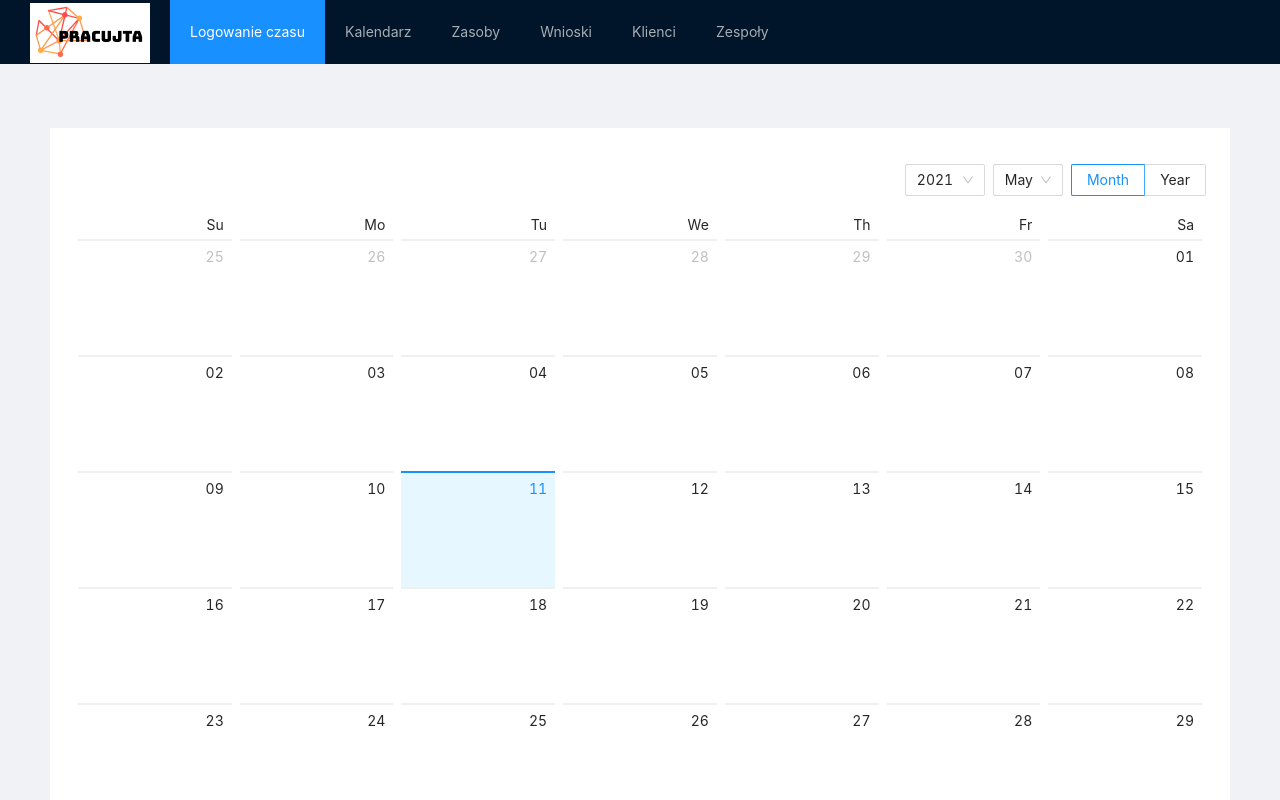
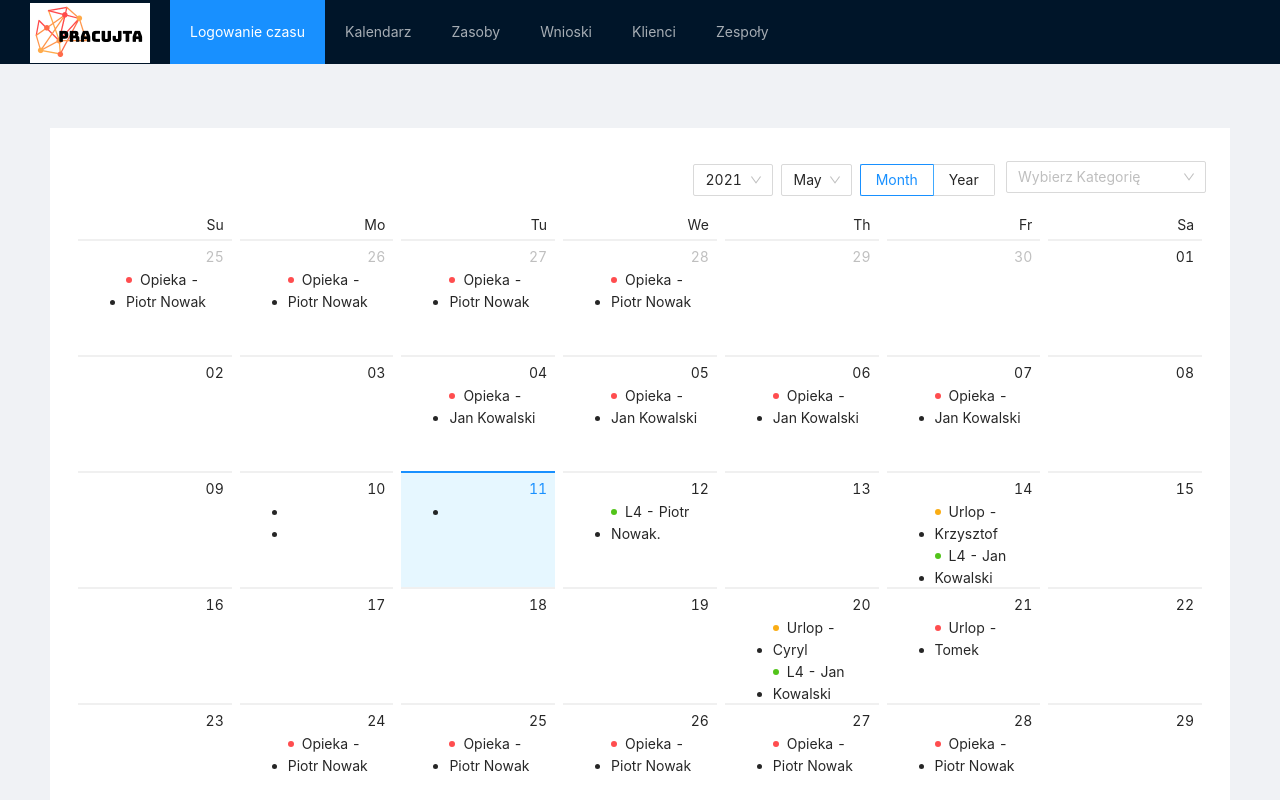
Before and after one commit to Dywanoid/PUT-time-resource-management-system, a React (Create React App) app in the folder frontend/: page /calendar in a window 1280 px wide. Shown: the top 800 px of the page. Built offline with nearby package versions, Linux system fonts and the light colour scheme.

Commit message:
add example data for calendar

```diff
--- a/frontend/src/views/CalendarView.tsx
+++ b/frontend/src/views/CalendarView.tsx
@@ -1,7 +1,117 @@
 import React from 'react';
-import { Calendar } from 'antd';
+import { Calendar, Badge, Select } from 'antd';
 import 'antd/dist/antd.css';
 
+const getListData = (value) => {
+  let listData;
+
+  switch (value.date()) {
+    case 21:
+      listData = [
+        { content: 'Urlop - Tomek', type: 'error'  }
+      ];
+      break;
+    case 4:
+      listData = [
+        { content: 'Opieka - Jan Kowalski', type: 'error' }
+      ];
+      break;
+    case 5:
+      listData = [
+        { content: 'Opieka - Jan Kowalski', type: 'error' }
+      ];
+      break;
+    case 6:
+      listData = [
+        { content: 'Opieka - Jan Kowalski', type: 'error' }
+      ];
+      break;
+    case 7:
+      listData = [
+        { content: 'Opieka - Jan Kowalski', type: 'error' }
+      ];
+      break;
+    case 24:
+      listData = [
+        { content: 'Opieka - Piotr Nowak', type: 'error' }
+      ];
+      break;
+    case 28:
+      listData = [
+        { content: 'Opieka - Piotr Nowak', type: 'error' }
+      ];
+      break;
+    case 25:
+      listData = [
+        { content: 'Opieka - Piotr Nowak', type: 'error' }
+      ];
+      break;
+    case 27:
+      listData = [
+        { content: 'Opieka - Piotr Nowak', type: 'error' }
+      ];
+      break;
+    case 26:
+      listData = [
+        { content: 'Opieka - Piotr Nowak', type: 'error' }
+      ];
+      break;
+    case 10:
+      listData = [
+        { pe: 'warning', tycontent: 'Urlop - Mariusz.' },
+        { pe: 'success', tycontent: 'L4 - Piotr Nowak' }
+      ];
+      break;
+    case 11:
+      listData = [
+        { pe: 'success', tycontent: 'L4 - Piotr Nowak' }
+      ];
+      break;
+    case 12:
+      listData = [
+        { content: 'L4 - Piotr Nowak.', type: 'success' }
+      ];
+      break;
+    case 14:
+      listData = [
+        { content: 'Urlop - Krzysztof', type: 'warning' },
+        { content: 'L4 - Jan Kowalski', type: 'success' }
+      ];
+      break;
+    case 20:
+      listData = [
+        { content: 'Urlop - Cyryl', type: 'warning' },
+        { content: 'L4 - Jan Kowalski', type: 'success' }
+      ];
+      break;
+    default:
+  }
+
+  return listData || [];
+};
+
+const dateCellRender = (value) => {
+  const listData = getListData(value);
+
+  return (
+    <ul className="events">
+      {listData.map((item) => (
+        <li key={item.content}>
+          <Badge status={item.type} text={item.content} />
+        </li>
+      ))}
+    </ul>
+  );
+};
+
 export const CalendarView = (): JSX.Element => (
-  <Calendar/>
+  <div>
+    <Select
+      showSearch
+      style={{ float:'right', marginLeft:'1%', marginTop: '0.8%', width: 200 }}
+      placeholder="Wybierz Kategorię"
+      optionFilterProp="children"
+    />
+    <Calendar dateCellRender={ dateCellRender }/>
+  </div>
 );
```
